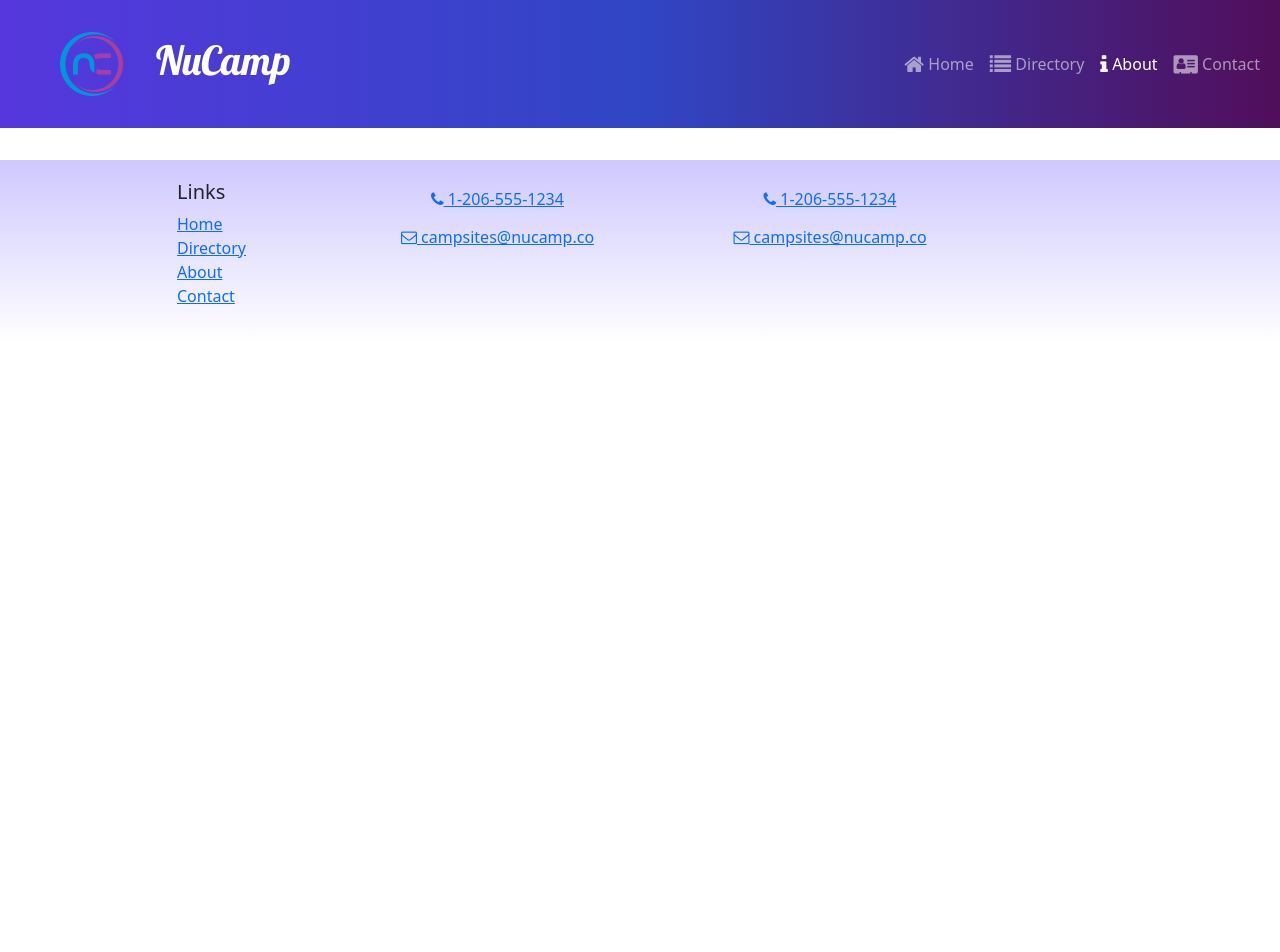
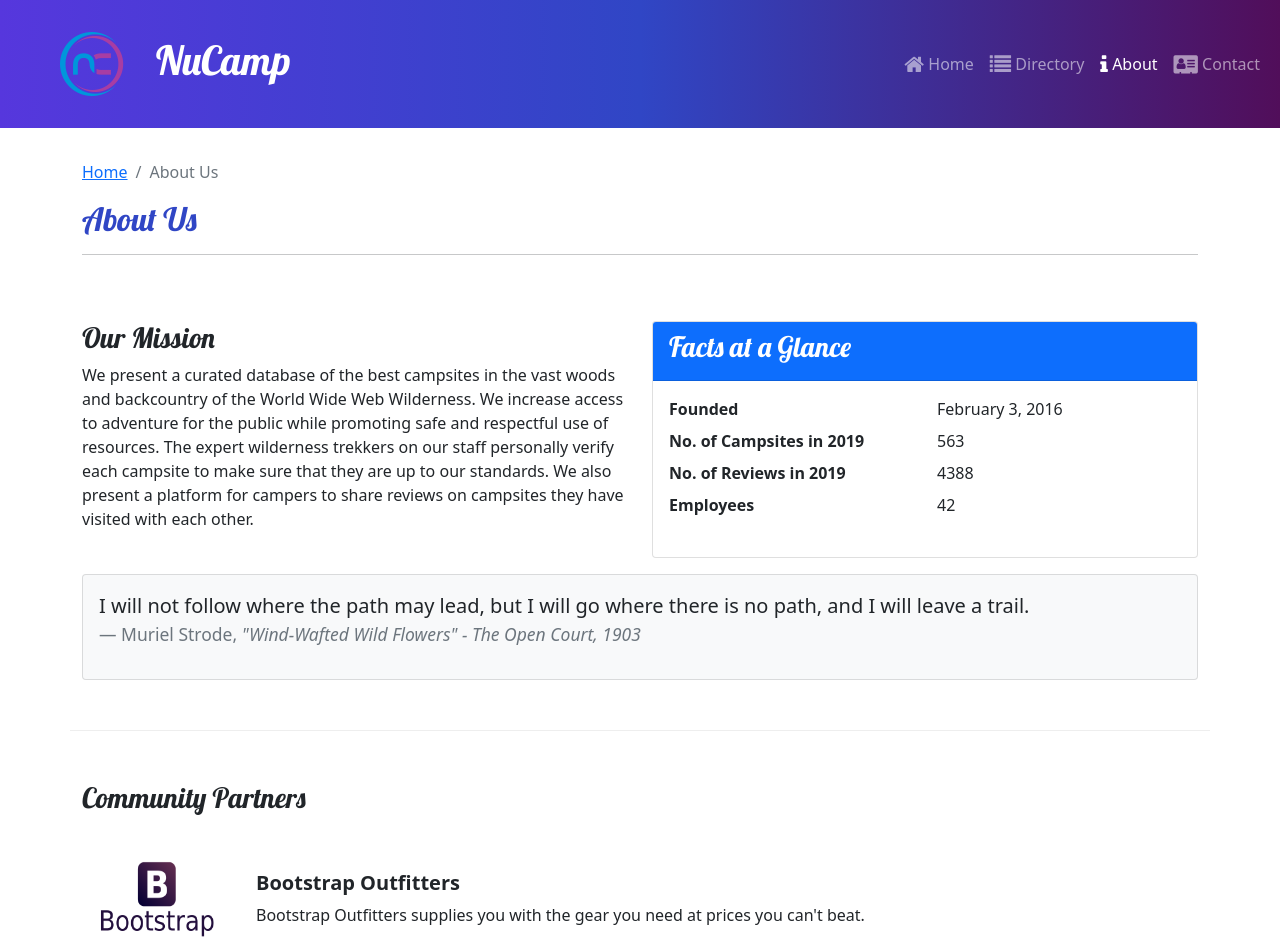
Before and after one commit to scook1802/nuCampSiteReact, a React (Create React App) app: page /about in a window 1280 px wide. Shown: the top 952 px of the page. Before the commit the page ends 800 px from the top, so only its background shows below. Built offline with nearby package versions, Linux system fonts and the light colour scheme.

Commit message:
Workshop2

```diff
--- a/src/App.js
+++ b/src/App.js
@@ -5,6 +5,7 @@
 import Footer from './components/Footer';
 import CampsitesDirectoryPage from './pages/CampsitesDirectoryPage';
 import CampsiteDetailPage from './pages/CampsiteDetailPage';
+import AboutPage from './pages/AboutPage';
 import './App.css';
 
 function App() {
@@ -28,6 +29,10 @@
           path='directory/:campsiteId'
           element={<CampsiteDetailPage />}
         />
+        <Route
+          path='about'
+          element={<AboutPage />}
+        />
       </Routes>
       <Footer />
     </div>
--- a/src/features/display/DisplayList.js
+++ b/src/features/display/DisplayList.js
@@ -2,9 +2,10 @@
 import DisplayCard from './DisplayCard';
 import { selectFeaturedCampsite } from '../campsites/campsitesSlice';
 import { selectFeaturedPromotion } from '../promotions/promotionsSlice';
+import { selectFeaturedPartner } from '../partners/partnersSlice';
 
 const DisplayList = () => {
-    const items = [selectFeaturedCampsite(), selectFeaturedPromotion()];
+    const items = [selectFeaturedCampsite(), selectFeaturedPromotion(), selectFeaturedPartner()];
 
     return (
         <Row>
--- /dev/null
+++ b/src/features/partners/Partner.js
@@ -0,0 +1,18 @@
+const Partner = ( { partner } ) => {
+    if(partner) {
+        const { image, name, description } = partner;
+
+        return (
+            <>
+                <img src={image} alt={name} style={{ width: '150px'}} />
+                <div className='m-4'>
+                    <h5 className='fw-bold'>{name}</h5>
+                    {description}
+                </div>
+            </>
+        );
+    }
+    return null;
+};
+
+export default Partner;
--- /dev/null
+++ b/src/features/partners/PartnersList.js
@@ -0,0 +1,20 @@
+import { Col } from 'reactstrap';
+import Partner from './Partner';
+import { selectAllPartners } from './partnersSlice';
+
+const PartnersList = () => {
+    const partners = selectAllPartners();
+    return (
+        <Col className='mt-4'>
+            {partners.map((partner) => {
+                return (
+                    <div className='d-flex mb-5' key={partner.id}>
+                        <Partner partner={partner} />
+                    </div>
+                );
+            })}
+        </Col>
+    );
+};
+
+export default PartnersList;
--- /dev/null
+++ b/src/features/partners/partnersSlice.js
@@ -0,0 +1,8 @@
+import { PARTNERS } from '../../app/shared/PARTNERS';
+
+export const selectAllPartners = () => {
+    return PARTNERS;
+};
+export const selectFeaturedPartner = () => {
+    return PARTNERS.find((partner) => partner.featured);
+};
--- /dev/null
+++ b/src/pages/AboutPage.js
@@ -0,0 +1,77 @@
+import { Col, Row, Container, Card, CardBody, CardHeader } from 'reactstrap';
+import SubHeader from '../components/SubHeader';
+import PartnersList from '../features/partners/PartnersList';
+
+
+const AboutPage = () => {
+    return (
+        <Container>
+            <SubHeader current='About Us'></SubHeader>
+            <Row className='row-content'>
+                <Col sm='6'>
+                    <h3>
+                        Our Mission
+                    </h3>
+                    <p>
+                        We present a curated database of the best campsites in the
+                        vast woods and backcountry of the World Wide Web Wilderness.
+                        We increase access to adventure for the public while
+                        promoting safe and respectful use of resources. The expert
+                        wilderness trekkers on our staff personally verify each
+                        campsite to make sure that they are up to our standards. We also present a platform for campers to share reviews on campsites they have visited with each other.
+                    </p>
+                </Col>
+                <Col sm='6'>
+                    <Card>
+                        <CardHeader className='bg-primary text-white'>
+                            <h3>
+                                Facts at a Glance
+                            </h3>
+                        </CardHeader>
+                        <CardBody>
+                            <dl className='row'>
+                                <dt className='col-6'>Founded</dt>
+                                <dd className='col-6'>February 3, 2016</dd>
+                                <dt className='col-6'>No. of Campsites in 2019</dt>
+                                <dd className='col-6'>563</dd>
+                                <dt className='col-6'>No. of Reviews in 2019</dt>
+                                <dd className='col-6'>4388</dd>
+                                <dt className='col-6'>Employees</dt>
+                                <dd className='col-6'>42</dd>
+                            </dl>
+                        </CardBody>
+                    </Card>
+                </Col>
+                <Col>
+                    <Card className='bg-light mt-3'>
+                        <CardBody>
+                            <blockquote className='blockquote'>
+                                <p>
+                                    I will not follow where the path may lead, but I
+                                    will go where there is no path, and I will leave a trail.
+                                </p>
+                                <footer className='blockquote-footer'>
+                                Muriel Strode,{' '}
+                                <cite title='Source Title'>
+                                    "Wind-Wafted Wild Flowers" - The Open Court,
+                                    1903
+                                </cite>
+                                </footer>
+                            </blockquote>
+                        </CardBody>
+                    </Card>
+                </Col>
+            </Row>
+            <Row className='row-content'>
+                <Col xs='12'>
+                    <h3>
+                        Community Partners
+                    </h3>
+                </Col>
+                <PartnersList />
+            </Row>
+        </Container>
+    );
+};
+
+export default AboutPage;
```
